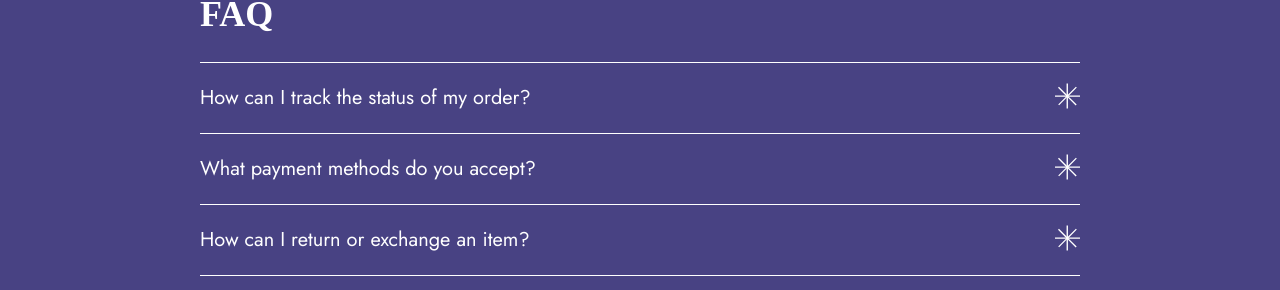
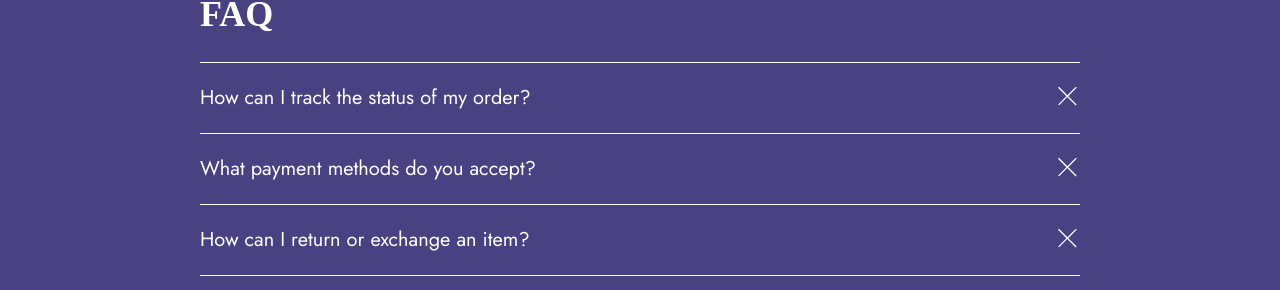
Before and after one commit to Sashka0089/shop, a React (Vite) app: page / in a window 1280 px wide. Shown: the part 2601-2891 px from the top of the page. Built offline with nearby package versions, Linux system fonts and the light colour scheme; a web font is replaced by a local one.

Commit message:
answer complete

```diff
--- a/src/components/Faq/FaqInfo.scss
+++ b/src/components/Faq/FaqInfo.scss
@@ -29,3 +29,24 @@
         margin-top: 20px;
     }
 }
+
+  .faqInfo__answer-wrapper {
+  max-height: 0;
+  overflow: hidden;
+  opacity: 0;
+  transition: max-height 0.5s ease, opacity 0.5s ease;
+}
+
+.faqInfo__answer-wrapper.open {
+  max-height: 500px;
+  opacity: 1;
+}
+
+.faqInfo__icon {
+  transition: transform 0.3s ease;
+  cursor: pointer;
+}
+
+.faqInfo__icon.open {
+  transform: rotate(45deg);
+}
--- a/src/components/Faq/FaqInfo.tsx
+++ b/src/components/Faq/FaqInfo.tsx
@@ -29,24 +29,24 @@ const faqInfo = () => {
     },
   ];
 
-  const [answer, setAnswer] = useState<number[]>([])
+  const [answer, setAnswer] = useState<number[]>([]);
 
-  function toggle(id: number) {
+  function visibilityAnswer(id: number) {
+    setAnswer((prev) => prev.includes(id) ? prev.filter((item) => item != id) : [...answer, id]);
+  }
 
-    setAnswer((prev) => prev.includes(id) ? prev.filter((item) => item !== id) : [...answer, id]);
-
-
-  }
 
   return (
     <div className="faqInfo">
       {faqInfo.map((faq) => (
         <div key={faq.id} className="faqInfo__block">
-          <div className="faqInfo__question" onClick={() => toggle(faq.id)}>{faq.question}</div>
+          <div className="faqInfo__question" >{faq.question}</div>
+
+
 
           <svg
-            onClick={() => toggle(faq.id)}
-            className="faqInfo__icon"
+            onClick={() => visibilityAnswer(faq.id)}
+            className={`faqInfo__icon ${answer.includes(faq.id) ? "open" : ""}`}
             width="25"
             height="26"
             viewBox="0 0 25 26"
@@ -58,23 +58,17 @@ const faqInfo = () => {
               fill="white"
             />
           </svg>
-          <svg
-            onClick={() => toggle(faq.id)}
-            className="faqInfo__icon"
-            width="25"
-            height="26"
-            viewBox="0 0 25 26"
-            fill="none"
-            xmlns="http://www.w3.org/2000/svg"
-          >
-            <path
-              d="M12.9509 12.387L25 12.387V13.637L12.9509 13.637L12.9509 25.5002H11.5731L11.5731 13.637H0L0 12.387H11.5731V0.500244H12.9509V12.387Z"
-              fill="white"
-            />
-          </svg>
 
 
-          {answer.includes(faq.id) && <div className="faqInfo__answer">{faq.answer}</div>}
+
+
+
+
+          <div className={`faqInfo__answer-wrapper ${answer.includes(faq.id) ? "open" : ""}`}><div className="faqInfo__answer">{faq.answer}</div></div>
+
+
+
+
 
         </div>
       ))}
```
